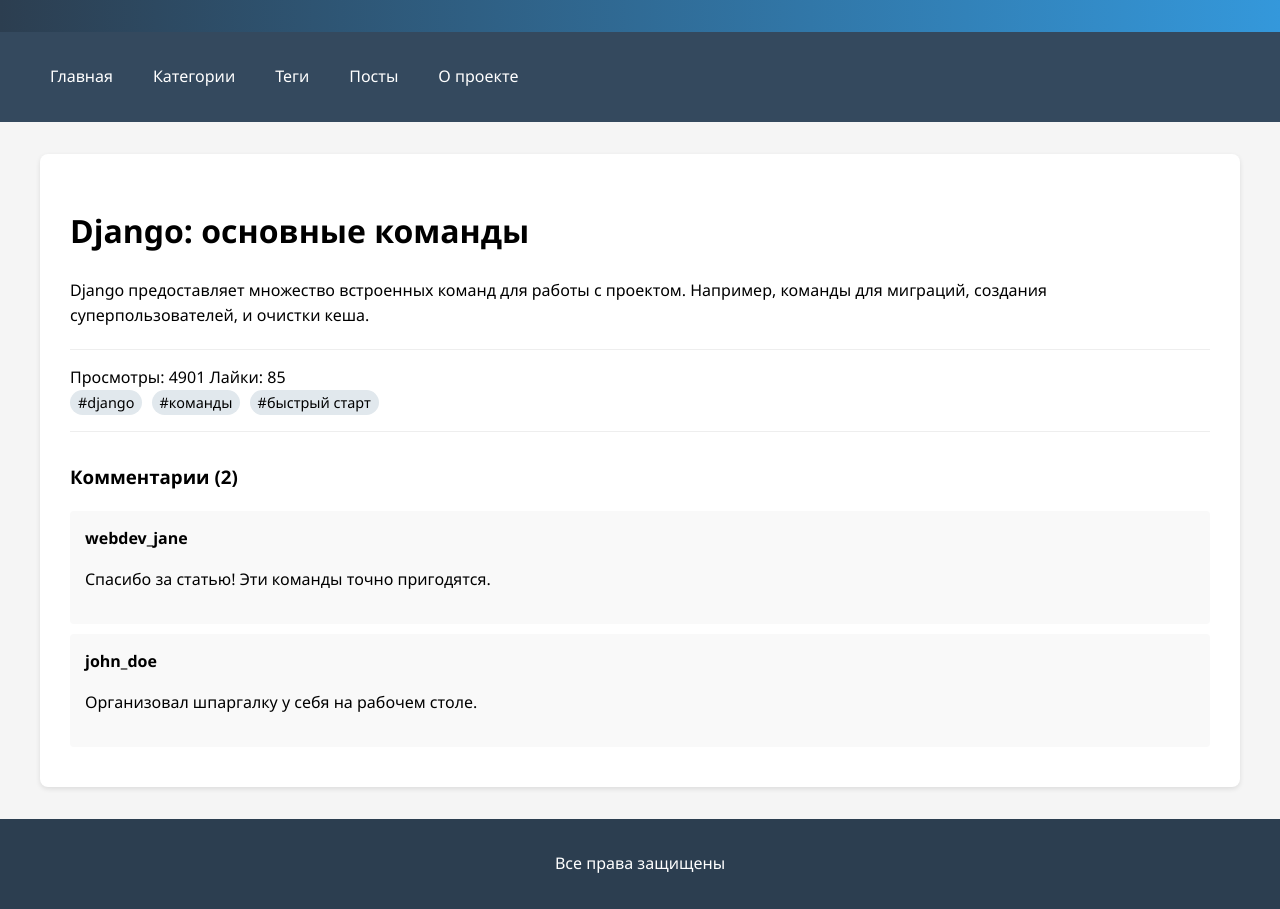
After one commit to Hassliebe13/django_hw, a Django app: page /post/django-osnovnye-komandy/ in a window 1280 px wide. The commit adds this page. Run offline with Django 5.2, Linux system fonts and the light colour scheme.

Commit message:
feat: Добавил шаблоны на все ссылки, блок о проекте, добавил стили, детальное отображение постов

```diff
--- a/python_hw/constant.py
+++ b/python_hw/constant.py
@@ -3,7 +3,8 @@ MENU_ITEMS = [
     {'title': 'Главная', 'url_name': 'blog:main'},
     {'title': 'Категории', 'url_name': 'blog:catalog_categories'},
     {'title': 'Теги', 'url_name': 'blog:catalog_tags'},
-    {'title': 'Посты', 'url_name': 'blog:catalog_posts'}
+    {'title': 'Посты', 'url_name': 'blog:catalog_posts'},
+    {'title': 'О проекте', 'url_name': 'blog:about'}  # Добавляем новый пункт меню
 ]
 
 
--- a/python_hw/urls.py
+++ b/python_hw/urls.py
@@ -1,13 +1,15 @@
 from django.contrib import admin
 from django.urls import path
-from .views import main, catalog_posts, catalog_categories, category_detail, catalog_tags, tag_detail
+from .views import main, catalog_posts, about, catalog_categories, category_detail, catalog_tags, post_detail, tag_detail
 app_name = 'blog'
 
 urlpatterns = [
     path('', main, name='main'),
     path('posts/', catalog_posts, name='catalog_posts'),
+    path('post/<slug:post_slug>/', post_detail, name='post_detail'),
     path('categories/', catalog_categories, name='catalog_categories'),
     path('categories/<slug:category_slug>/', category_detail, name='category_detail'),
     path('tags/', catalog_tags, name='catalog_tags'),
     path('tags/<slug:tag_slug>/', tag_detail, name='tag_detail'),
+    path('about/', about, name='about'),
 ]
--- a/python_hw/views.py
+++ b/python_hw/views.py
@@ -13,38 +13,56 @@ MAIN_URL = reverse_lazy('blog:main')
 def main(request):
     context = {
         'title': 'Главная страница',
-        'menu_items': MENU_ITEMS
+        'menu_items': MENU_ITEMS,
+        'posts': [post for post in POSTS if post['is_published']][:2]
     }
     return render(request, 'main.html', context)
 
+def about(request):
+    context = {
+        'title': 'О проекте',
+        'menu_items': MENU_ITEMS,
+        'user_count': 100,
+        'posts': POSTS
+    }
+    return render(request, 'about.html', context)
+
 # Каталог категорий
 def catalog_categories(request):
-    links = []
-    for category in CATEGORIES:
-        url = reverse('blog:category_detail', args=[category['slug']])
-        links.append(f'<p><a href="{url}">{category["name"]}</a></p>')
-    return HttpResponse(f"""
-                        <h1>Каталог категорий</h1>
-                        {''.join(links)}
-                        """)
+    context = {
+        'title': 'Каталог категорий',
+        'categories': CATEGORIES,
+        'menu_items': MENU_ITEMS
+    }
+    return render(request, 'catalog.html', context)
 
 # Каталог тегов
 def catalog_tags(request):
-    links = []
-    for tags in TAGS:
-        url = reverse('blog:tag_detail', args=[tags['slug']])
-        links.append(f'<p><a href="{url}">{tags["name"]}</a></p>')
-    return HttpResponse(f"""
-                        <h1>Каталог тегов</h1>
-                        {''.join(links)}
-                        """)
+    context = {
+        'title': 'Каталог тегов',
+        'tags': TAGS,
+        'menu_items': MENU_ITEMS
+    }
+    return render(request, 'teg.html', context)
 
 # Каталог постов
 def catalog_posts(request):
-    return HttpResponse(f"""<h1>Каталог постов</h1>
-                        <p><a href="{CATEGORIES_URL}">Каталог категорий</a></p>
-                        <p><a href="{TAGS_URL}">Каталог тегов</a></p>
-                        """)
+    context = {
+        'title': 'Каталог постов',
+        'posts': POSTS,
+        'menu_items': MENU_ITEMS
+    }
+    return render(request, 'posts_list.html', context)
+
+def post_detail(request, post_slug):
+    post = next((post for post in POSTS if post['slug'] == post_slug), None)
+    context = {
+        'title': post['title'],
+        'post': post,
+        'menu_items': MENU_ITEMS
+    }
+    return render(request, 'post_detail.html', context)
+
 
 # Детальная страница категории
 def category_detail(request, category_slug):
--- a/static/css/main.css
+++ b/static/css/main.css
@@ -1,31 +1,163 @@
+/* Общие стили */
+body {
+    margin: 0;
+    font-family: 'Segoe UI', Arial, sans-serif;
+    line-height: 1.6;
+    background-color: #f5f5f5;
+}
+
+/* Шапка */
+header {
+    background: linear-gradient(to right, #2c3e50, #3498db);
+    color: white;
+    padding: 1rem 0;
+    box-shadow: 0 2px 5px rgba(0,0,0,0.1);
+}
+
+.header-container {
+    max-width: 1200px;
+    margin: 0 auto;
+    padding: 0 20px;
+    display: flex;
+    justify-content: space-between;
+    align-items: center;
+}
+
+.logo {
+    font-size: 24px;
+    font-weight: bold;
+    text-decoration: none;
+    color: white;
+}
+
+/* Навигация */
 nav {
-    display: flex;
-    justify-content: center;
-    padding: 15px;
-    border: 2px solid green;
-    margin: 20px auto;
-    width: 80%;
+    background: #34495e;
+    padding: 1rem 0;
 }
 
 nav ul {
+    max-width: 1200px;
+    margin: 0 auto;
+    padding: 0 20px;
+    list-style: none;
     display: flex;
-    list-style: none;
-    margin: 0;
-    padding: 0;
-    gap: 30px;
+    gap: 20px;
 }
 
-nav ul li {
-    display: inline-block;
+nav a {
+    color: white;
+    text-decoration: none;
+    padding: 5px 10px;
+    border-radius: 4px;
+    transition: background-color 0.3s;
 }
 
-nav ul li a {
-    text-decoration: none;
-    color: #333;
-    font-size: 18px;
-    transition: color 0.3s ease;
+nav a:hover {
+    background-color: #2c3e50;
 }
 
-nav ul li a:hover {
-    color: green;
+/* Основной контент */
+main {
+    max-width: 1200px;
+    margin: 2rem auto;
+    padding: 0 20px;
 }
+
+/* Карточки постов */
+.posts-container {
+    display: grid;
+    grid-template-columns: repeat(auto-fill, minmax(300px, 1fr));
+    gap: 20px;
+    padding: 20px 0;
+}
+
+.post-card {
+    background: white;
+    border-radius: 8px;
+    padding: 20px;
+    box-shadow: 0 2px 5px rgba(0,0,0,0.1);
+    transition: transform 0.3s;
+}
+
+.post-card:hover {
+    transform: translateY(-5px);
+}
+
+.post-card h2 {
+    margin-top: 0;
+    color: #2c3e50;
+}
+
+.post-card a {
+    text-decoration: none;
+    color: inherit;
+}
+
+.post-stats {
+    display: flex;
+    gap: 15px;
+    color: #666;
+    font-size: 0.9em;
+}
+
+/* Детальная страница поста */
+.post-detail {
+    background: white;
+    padding: 30px;
+    border-radius: 8px;
+    box-shadow: 0 2px 5px rgba(0,0,0,0.1);
+}
+
+.post-meta {
+    margin: 20px 0;
+    padding: 15px 0;
+    border-top: 1px solid #eee;
+    border-bottom: 1px solid #eee;
+}
+
+.comments-section {
+    margin-top: 30px;
+}
+
+.comment {
+    background: #f9f9f9;
+    padding: 15px;
+    margin: 10px 0;
+    border-radius: 4px;
+}
+
+/* Теги */
+.tag {
+    background: #e1e8ed;
+    padding: 3px 8px;
+    border-radius: 15px;
+    font-size: 0.9em;
+    margin-right: 5px;
+}
+
+/* Футер */
+footer {
+    background: #2c3e50;
+    color: white;
+    text-align: center;
+    padding: 1rem 0;
+    margin-top: 2rem;
+}
+
+/* Главная страница */
+.welcome-section {
+    text-align: center;
+    padding: 40px 0;
+}
+
+.featured-content {
+    margin-top: 40px;
+}
+
+.posts-grid {
+    display: grid;
+    grid-template-columns: repeat(auto-fill, minmax(250px, 1fr));
+    gap: 20px;
+    margin-top: 20px;
+}
--- a/templates/base.html
+++ b/templates/base.html
@@ -28,7 +28,7 @@
     </main>
 
     <footer>
-        {% block footer %}{% endblock %}
+        {% block footer %}<p>Все права защищены</p>{% endblock %}
     </footer>
 
     <script src={% static 'js/main.js' %}></script>
--- /dev/null
+++ b/templates/post_detail.html
@@ -0,0 +1,34 @@
+{% extends 'base.html' %}
+{% block title %}{{ post.title }}{% endblock %}
+
+{% block content %}
+<div class="post-detail">
+    <h1>{{ post.title }}</h1>
+    <div class="post-content">
+        {{ post.post }}
+    </div>
+
+    <div class="post-meta">
+        <div class="stats">
+            <span>Просмотры: {{ post.views }}</span>
+            <span>Лайки: {{ post.likes }}</span>
+        </div>
+
+        <div class="hashtags">
+            {% for tag in post.hashtags %}
+            <span class="tag">#{{ tag }}</span>
+            {% endfor %}
+        </div>
+    </div>
+
+    <div class="comments-section">
+        <h3>Комментарии ({{ post.comments|length }})</h3>
+        {% for comment in post.comments %}
+        <div class="comment">
+            <strong>{{ comment.username }}</strong>
+            <p>{{ comment.text }}</p>
+        </div>
+        {% endfor %}
+    </div>
+</div>
+{% endblock %}
```
Also changed, not shown: templates/about.html (added, +19 -0 lines), templates/catalog.html (added, +11 -0 lines), templates/main.html (+24 -0 lines), templates/posts_list.html (added, +18 -0 lines), templates/teg.html (added, +12 -0 lines).
